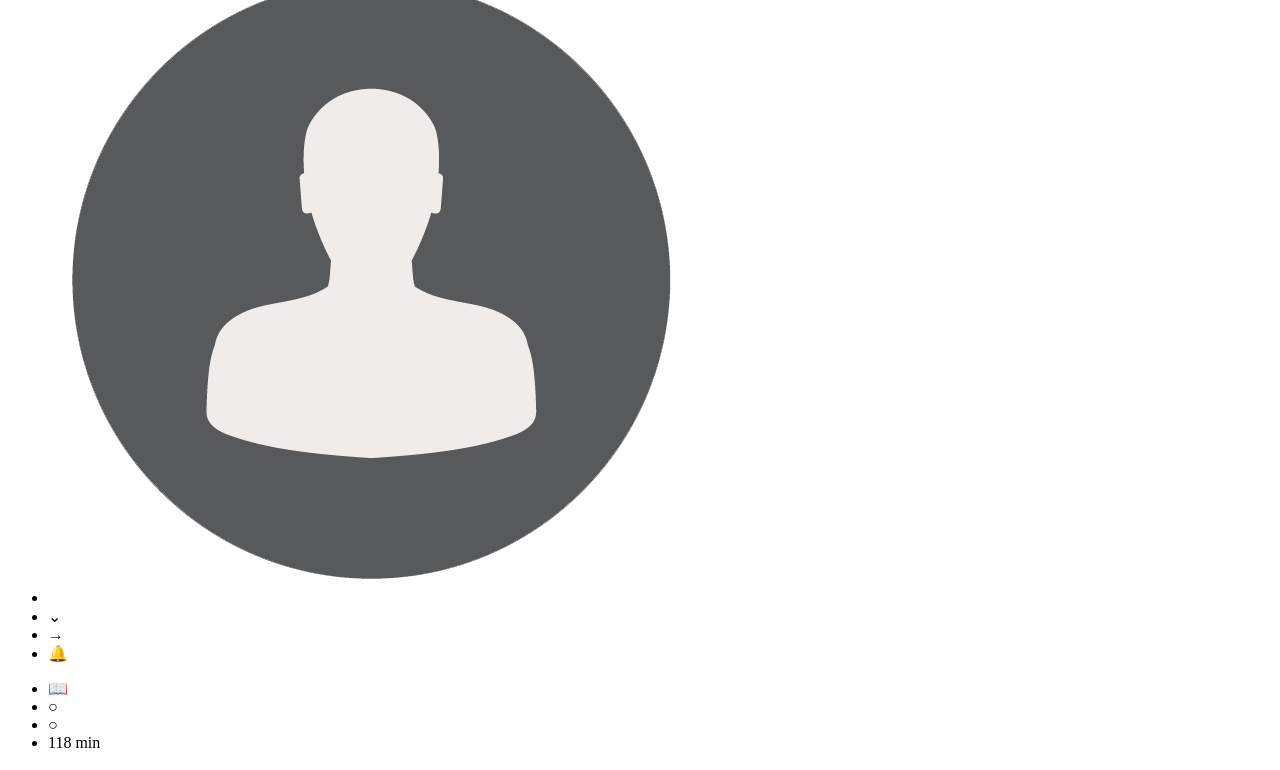
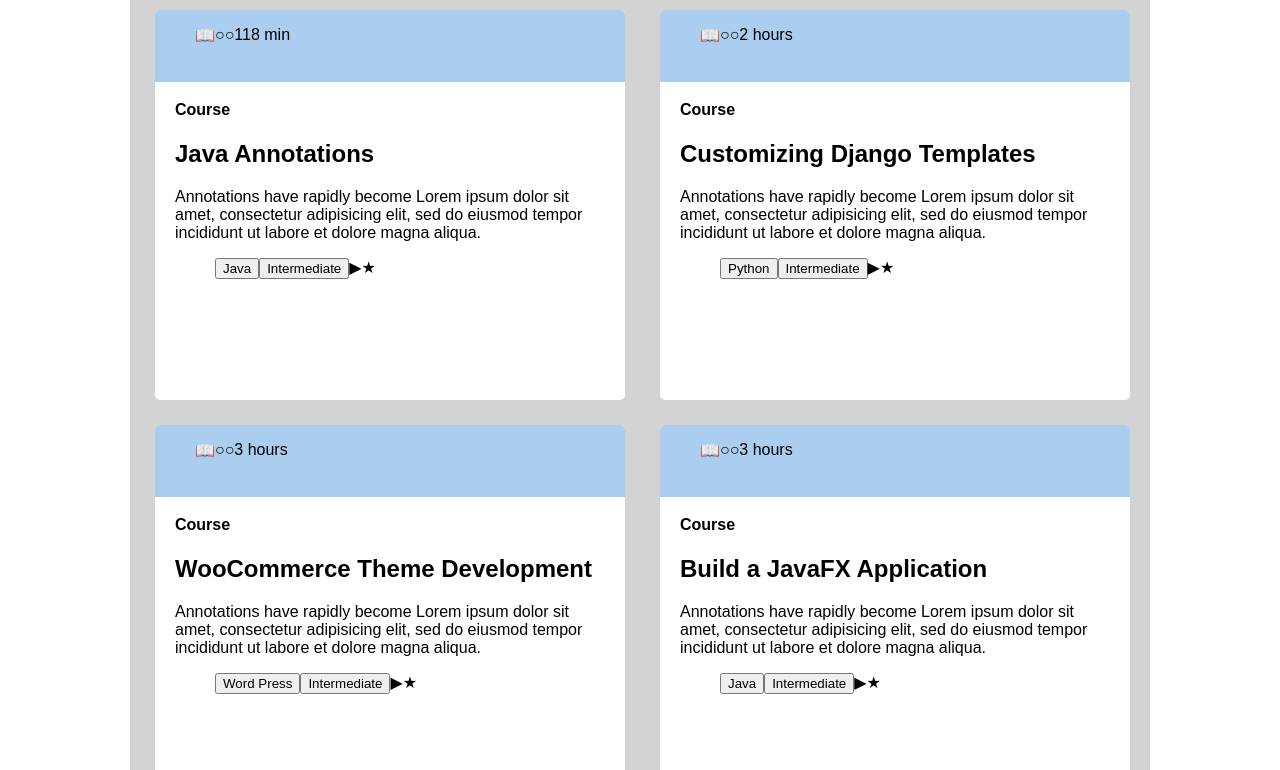
Before and after one commit to christinetacha/treehouse-library, a plain HTML site: page index.html in a window 1280 px wide. Shown: the part 108-878 px from the top of the page. Drawn offline with Linux system fonts and the light colour scheme.

Commit message:
set up floated course divs and positioned headers

```diff
--- a/css/styles.css
+++ b/css/styles.css
@@ -0,0 +1,97 @@
+* {
+  font-family: sans-serif;
+}
+
+li {
+  list-style: none;
+  height: 40px;
+}
+
+hr {
+  height: 3px;
+  margin-top: 0;
+}
+
+.container {
+  width: 1010px;
+  margin: auto;
+  background-color: lightgrey;
+  overflow: auto;
+  padding: 5px;
+}
+/* Begin Nav Styling */
+.avatar {
+  height: 40px;
+  border: 3px solid #fff;
+  border-radius: 50%;
+}
+
+.navbar{
+  border: 1px solid #eee;
+  background-color: #efefef;
+}
+
+.navbar li {
+  float: left;
+  margin: 0 5px 0 5px;
+  padding-top: 10px;
+  height: 30px;
+}
+
+.navbar ul {
+  float: right;
+}
+
+ul::after {
+  content: "";
+  display: table;
+  clear: both;
+}
+
+.header-symbols {
+  font-size: 1.4em;
+  color: grey;
+}
+
+.navbar:after {
+  content: "";
+  display: table;
+  clear: both;
+}
+
+/* End Nav Styling */
+
+.course {
+  width: 430px;
+  height: 300px;
+  margin: 5px 15px 20px 20px;
+  padding: 70px 20px 20px 20px;
+  float: left;
+  background-color: #fff;
+  border-radius: 5px;
+  position: relative;
+}
+
+.course li {
+  float: left;
+}
+
+.course ul::after {
+  content: "";
+  display: table;
+  clear: both;
+}
+
+.left-align {
+  float: left;
+}
+
+.course-header {
+  background-color: #abcdef;
+  margin: 0;
+  position: absolute;
+  top: 0;
+  left: 0;
+  right: 0;
+  border-radius: 5px 5px 0 0;
+}
--- a/index.html
+++ b/index.html
@@ -1,21 +1,22 @@
 <!DOCTYPE html>
 <html>
   <head>
-    <meta charset="utf-8">
+    <link href="css/styles.css" rel="stylesheet" type="text/css" media="all">
     <title>Treehouse Library</title>
   </head>
   <body>
     <div class="container">
       <div class="navbar">
-        <ul>
-          <li>Library</li>
-          <li>197</li>
-          <li><img src="img/person.png" alt="person holding their head" /></li>
+        <h3 class="left-align">Library</h3>
+        <ul class="header-symbols">
+          <li class="header-symbols">197</li>
+          <li><img src="img/person.png" alt="person avatar" class="avatar"></li>
           <li>&#8964;</li>
           <li>&rarr;</li>
           <li>&#128276;</li>
         </ul>
       </div>
+      <hr>
       <div class="course">
         <div class="course-header java">
           <ul>
@@ -35,6 +36,63 @@
           <li>&#9733;</li>
         </ul>
       </div>
+      <div class="course">
+        <div class="course-header django">
+          <ul>
+            <li>&#128214;</li>
+            <li>&#9675;</li>
+            <li>&#9675;</li>
+            <li>2 hours</li>
+          </ul>
+        </div>
+        <h4>Course</h4>
+        <h2>Customizing Django Templates</h2>
+        <p>Annotations have rapidly become Lorem ipsum dolor sit amet, consectetur adipisicing elit, sed do eiusmod tempor incididunt ut labore et dolore magna aliqua.</p>
+        <ul>
+          <li><button>Python</button></li>
+          <li><button>Intermediate</button></li>
+          <li>&#9654;</li>
+          <li>&#9733;</li>
+        </ul>
+      </div>
+      <div class="course">
+        <div class="course-header woo">
+          <ul>
+            <li>&#128214;</li>
+            <li>&#9675;</li>
+            <li>&#9675;</li>
+            <li>3 hours</li>
+          </ul>
+        </div>
+        <h4>Course</h4>
+        <h2>WooCommerce Theme Development</h2>
+        <p>Annotations have rapidly become Lorem ipsum dolor sit amet, consectetur adipisicing elit, sed do eiusmod tempor incididunt ut labore et dolore magna aliqua.</p>
+        <ul>
+          <li><button>Word Press</button></li>
+          <li><button>Intermediate</button></li>
+          <li>&#9654;</li>
+          <li>&#9733;</li>
+        </ul>
+      </div>
+      <div class="course">
+        <div class="course-header javaFX">
+          <ul>
+            <li>&#128214;</li>
+            <li>&#9675;</li>
+            <li>&#9675;</li>
+            <li>3 hours</li>
+          </ul>
+        </div>
+        <h4>Course</h4>
+        <h2>Build a JavaFX Application</h2>
+        <p>Annotations have rapidly become Lorem ipsum dolor sit amet, consectetur adipisicing elit, sed do eiusmod tempor incididunt ut labore et dolore magna aliqua.</p>
+        <ul>
+          <li><button>Java</button></li>
+          <li><button>Intermediate</button></li>
+          <li>&#9654;</li>
+          <li>&#9733;</li>
+        </ul>
+      </div>
     </div>
   </body>
 </html>
```
